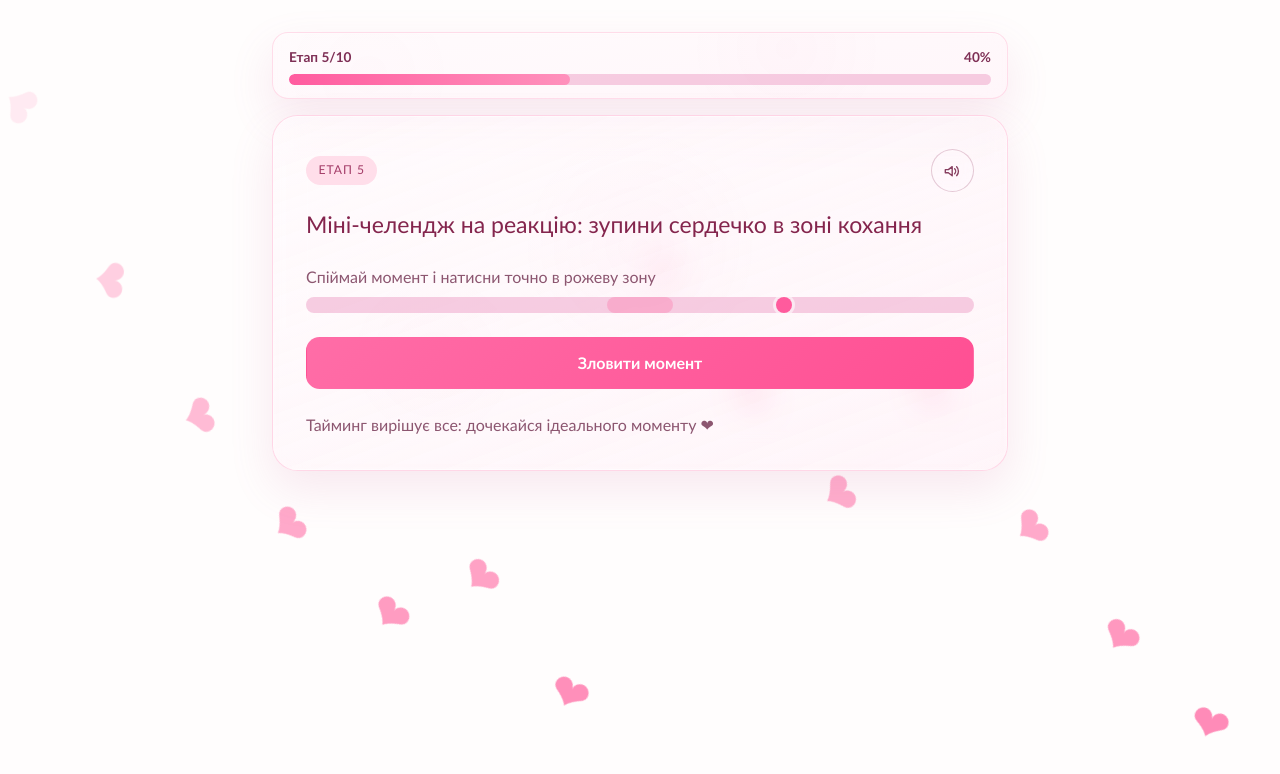
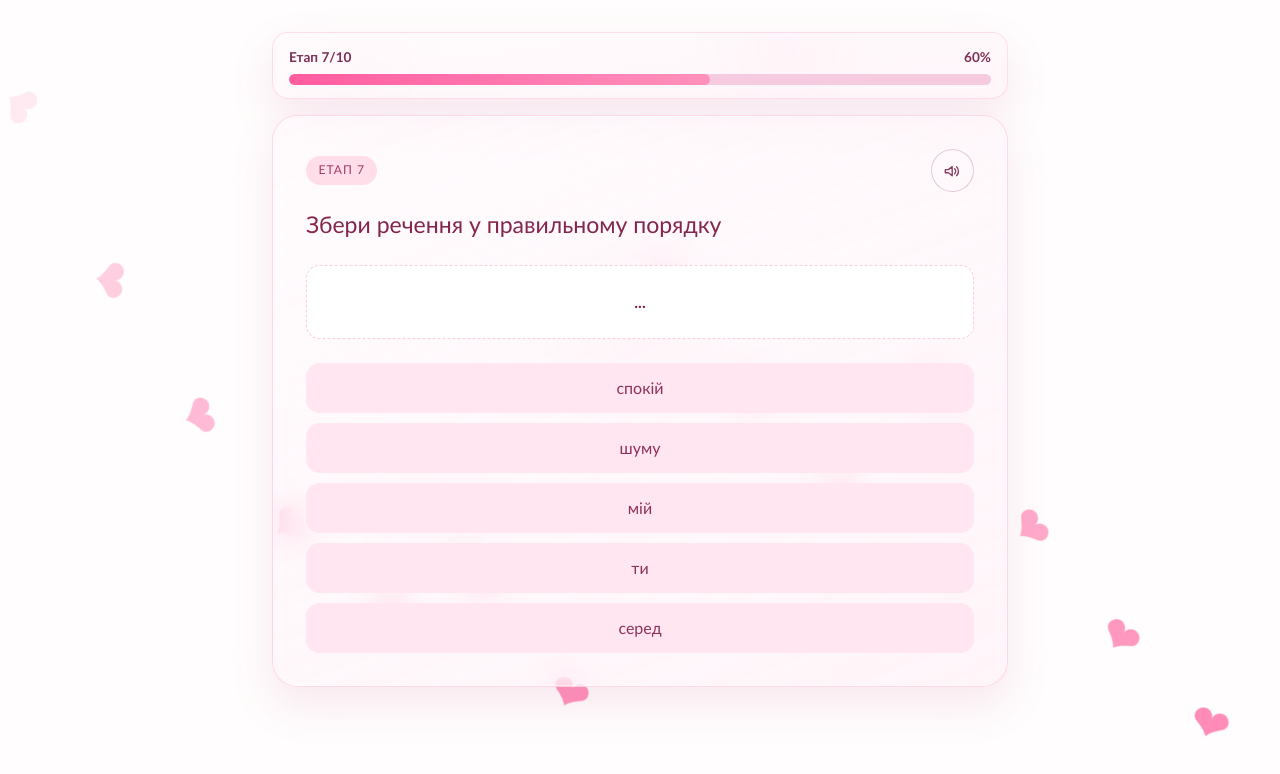
Before and after one commit to serhii-korniichuk/valentine-app, a React (Vite) app: page / in a window 1280 px wide. Shown: the top 774 px of the page. Built offline with nearby package versions, Linux system fonts and the light colour scheme.

Commit message:
feat: update puzzle stage logic and UI for improved user interaction and feedback

```diff
--- a/src/App.tsx
+++ b/src/App.tsx
@@ -16,7 +16,7 @@ type ViewMode = "home" | "stages" | "final";
 
 const App = () => {
   const [mode, setMode] = useState<ViewMode>("stages");
-  const [currentStage, setCurrentStage] = useState(4);
+  const [currentStage, setCurrentStage] = useState(6);
   const [collectedHearts, setCollectedHearts] = useState<string[]>([]);
   const [confettiTrigger, setConfettiTrigger] = useState(0);
   const [rewardOpened, setRewardOpened] = useState(false);
--- a/src/components/FinalScreen.module.scss
+++ b/src/components/FinalScreen.module.scss
@@ -23,6 +23,6 @@
   padding: 0.9rem;
   border-radius: 1rem;
   background: var(--color-final-reward-bg);
-  border: 1px solid var(--color-final-reward-border);
+  border: 1px dashed var(--color-final-reward-border);
   color: var(--color-final-reward-text);
 }
--- a/src/components/stages/PuzzleStage.tsx
+++ b/src/components/stages/PuzzleStage.tsx
@@ -1,5 +1,6 @@
 import { useMemo, useState } from 'react'
 import type { PuzzleStage as PuzzleStageConfig } from '../../types/quiz'
+import Button from '../shared/Button'
 import stageStyles from './StageCommon.module.scss'
 
 type PuzzleStageProps = {
@@ -16,15 +17,31 @@ const normalizeValue = (value: string, mode: PuzzleStageConfig['rules']['normali
   return value
 }
 
+const toSentenceCase = (value: string) => {
+  const trimmed = value.trim()
+
+  if (!trimmed) {
+    return ''
+  }
+
+  return `${trimmed.charAt(0).toUpperCase()}${trimmed.slice(1)}`
+}
+
 const PuzzleStage = ({ stage, onComplete, onTap }: PuzzleStageProps) => {
   const [picked, setPicked] = useState<string[]>([])
   const [feedback, setFeedback] = useState('')
+  const [isSolved, setIsSolved] = useState(false)
+  const [isFailedAttempt, setIsFailedAttempt] = useState(false)
 
   const available = useMemo(() => {
     return stage.words.filter((word) => !picked.includes(word))
   }, [picked, stage.words])
 
   const chooseWord = (word: string) => {
+    if (isSolved || isFailedAttempt) {
+      return
+    }
+
     onTap()
     const next = [...picked, word]
     setPicked(next)
@@ -37,21 +54,25 @@ const PuzzleStage = ({ stage, onComplete, onTap }: PuzzleStageProps) => {
 
       if (matches) {
         setFeedback('')
-        onComplete()
+        setIsSolved(true)
         return
       }
 
       setFeedback(stage.rules.incorrectMessage)
-      window.setTimeout(() => {
-        setPicked([])
-      }, 500)
+      setIsFailedAttempt(true)
     }
   }
+
+  const phraseText = picked.length > 0 ? toSentenceCase(picked.join(' ')) : stage.previewPlaceholder
+  const phraseWithHeart = isSolved && picked.length > 0 ? `${phraseText} ❤` : phraseText
 
   return (
     <div className={stageStyles.stageBody}>
       <p className={stageStyles.stagePrompt}>{stage.prompt}</p>
-      <p className={stageStyles.puzzleLine}>{picked.join(' ') || stage.previewPlaceholder}</p>
+      <div className={stageStyles.puzzlePreviewBox}>
+        <p className={stageStyles.puzzleLine}>{phraseWithHeart}</p>
+      </div>
+      {!isSolved && !isFailedAttempt && (
         <div className={stageStyles.answerGrid}>
           {available.map((word) => (
             <button key={word} className={stageStyles.answerButton} type="button" onClick={() => chooseWord(word)}>
@@ -59,6 +80,33 @@ const PuzzleStage = ({ stage, onComplete, onTap }: PuzzleStageProps) => {
             </button>
           ))}
         </div>
+      )}
+      {isSolved && (
+        <Button
+          variant="primary"
+          type="button"
+          onClick={() => {
+            onTap()
+            onComplete()
+          }}
+        >
+          {stage.rules.continueButtonLabel}
+        </Button>
+      )}
+      {isFailedAttempt && (
+        <Button
+          variant="outline"
+          type="button"
+          onClick={() => {
+            onTap()
+            setPicked([])
+            setFeedback('')
+            setIsFailedAttempt(false)
+          }}
+        >
+          {stage.rules.retryButtonLabel}
+        </Button>
+      )}
       {feedback && <p className={stageStyles.helperText}>{feedback}</p>}
     </div>
   )
--- a/src/components/stages/StageCommon.module.scss
+++ b/src/components/stages/StageCommon.module.scss
@@ -63,9 +63,17 @@
 
 .puzzleLine {
   margin: 0;
-  min-height: 1.6rem;
+  min-height: 1.45rem;
   font-weight: 700;
   color: var(--color-puzzle-line-text);
+  text-align: center;
+}
+
+.puzzlePreviewBox {
+  padding: 1.5rem 0.8rem;
+  border-radius: 0.85rem;
+  background: var(--color-final-reward-bg);
+  border: 1px dashed var(--color-final-reward-border);
 }
 
 .holdProgressWrap {
--- a/src/config/quizScenario.ts
+++ b/src/config/quizScenario.ts
@@ -156,14 +156,16 @@ export const quizScenario: QuizScenarioConfig = {
       id: 7,
       kind: "puzzle",
       title: "Етап 7",
-      prompt: "Збери фразу-комплімент у правильному порядку",
-      words: ["ти", "неймовірна", "моя", "дівчинка"],
+      prompt: "Збери речення у правильному порядку",
+      words: ["спокій", "шуму", "мій", "ти", "серед"],
       previewPlaceholder: "...",
       rules: {
-        acceptedPhrases: ["ти неймовірна моя дівчинка"],
+        acceptedPhrases: ["ти мій спокій серед шуму"],
         normalize: "trim_lower",
         incorrectMessage:
           "Трохи інакше, але мені все одно подобається твій варіант ❤",
+        continueButtonLabel: "Далі",
+        retryButtonLabel: "Спробувати ще раз",
       },
       rewardLabel: "Серце слів",
     },
--- a/src/types/quiz.ts
+++ b/src/types/quiz.ts
@@ -44,6 +44,8 @@ export type PuzzleRules = {
   acceptedPhrases: string[]
   normalize: 'trim_lower' | 'exact'
   incorrectMessage: string
+  continueButtonLabel: string
+  retryButtonLabel: string
 }
 
 export type CatchRules = {
```
Lines whose indentation alone changed are shown as unchanged.
